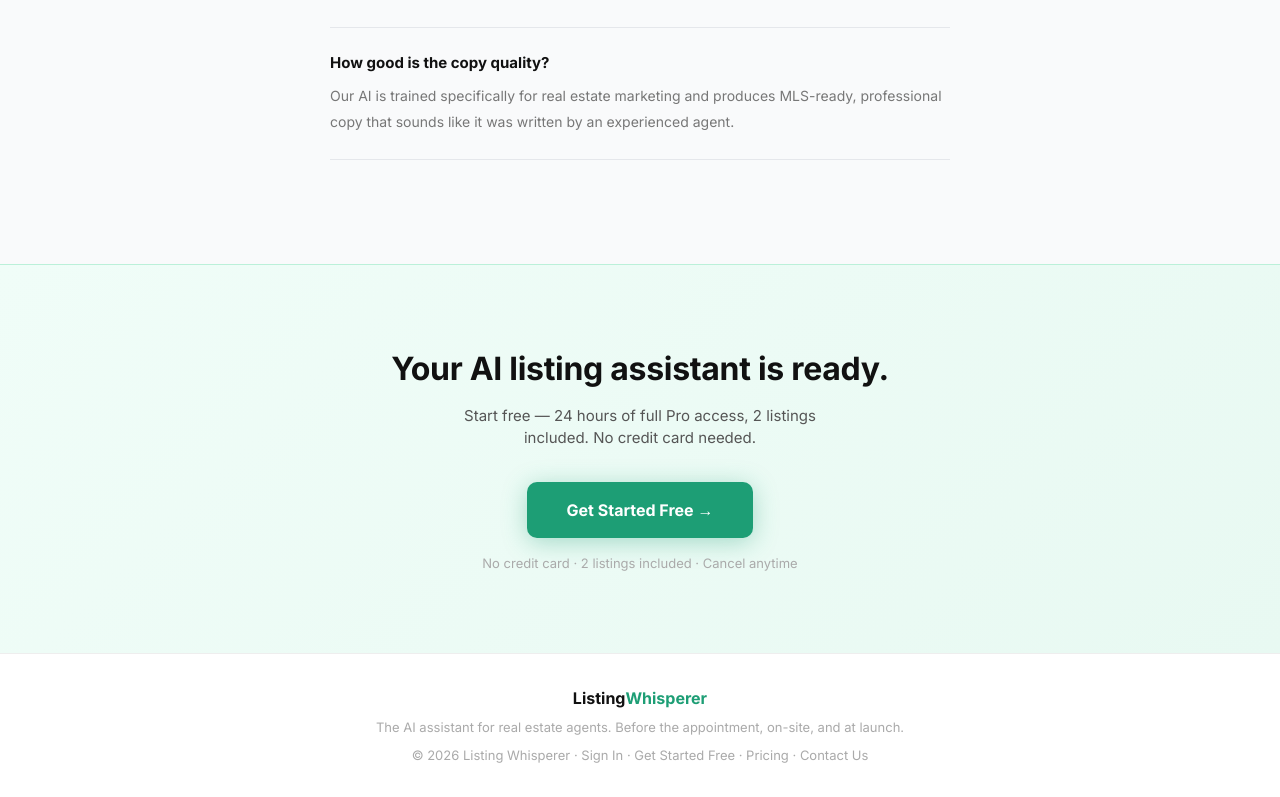
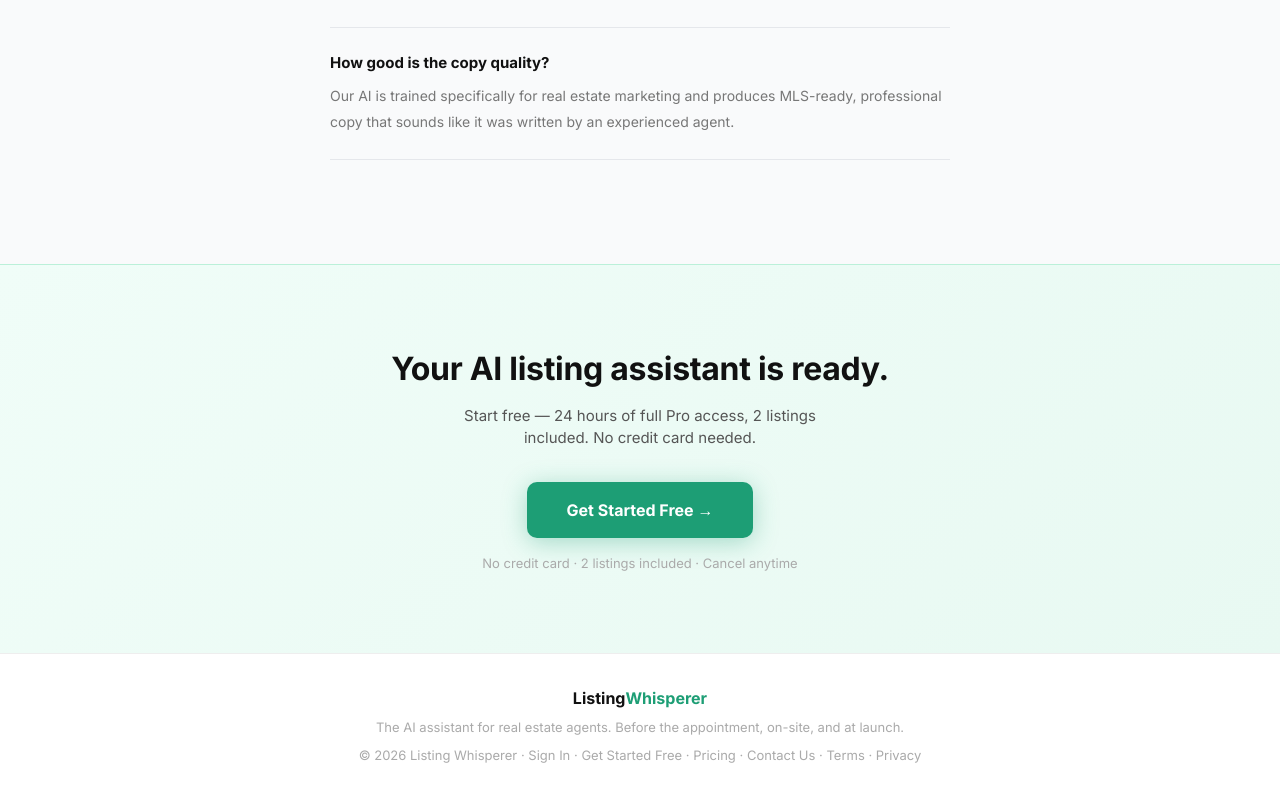
Before and after one commit to APD013/listing-whisperer, a Next.js app: page / in a window 1280 px wide. Shown: the part 6945-7742 px from the top of the page. Built offline with nearby package versions, Linux system fonts and the light colour scheme.

Commit message:
Add Terms and Privacy links to footer

```diff
--- a/src/app/page.tsx
+++ b/src/app/page.tsx
@@ -376,7 +376,7 @@ export default function Home() {
       <footer style={{padding:'2rem',textAlign:'center',borderTop:'1px solid #eee',background:'#fff'}}>
         <div style={{fontSize:'16px',fontWeight:'700',marginBottom:'8px'}}>Listing<span style={{color:'#1D9E75'}}>Whisperer</span></div>
         <p style={{fontSize:'13px',color:'#aaa',marginBottom:'8px'}}>The AI assistant for real estate agents. Before the appointment, on-site, and at launch.</p>
-        <p style={{fontSize:'13px',color:'#aaa'}}>© 2026 Listing Whisperer · <a href="/login" style={{color:'#aaa'}}>Sign In</a> · <a href="/signup" style={{color:'#aaa'}}>Get Started Free</a> · <a href="#pricing" style={{color:'#aaa'}}>Pricing</a> · <a href="/contact" style={{color:'#aaa'}}>Contact Us</a></p>
+        <p style={{fontSize:'13px',color:'#aaa'}}>© 2026 Listing Whisperer · <a href="/login" style={{color:'#aaa'}}>Sign In</a> · <a href="/signup" style={{color:'#aaa'}}>Get Started Free</a> · <a href="#pricing" style={{color:'#aaa'}}>Pricing</a> · <a href="/contact" style={{color:'#aaa'}}>Contact Us</a> · <a href="/terms" style={{color:'#aaa'}}>Terms</a> · <a href="/privacy" style={{color:'#aaa'}}>Privacy</a></p>
       </footer>
 
     </main>
```
